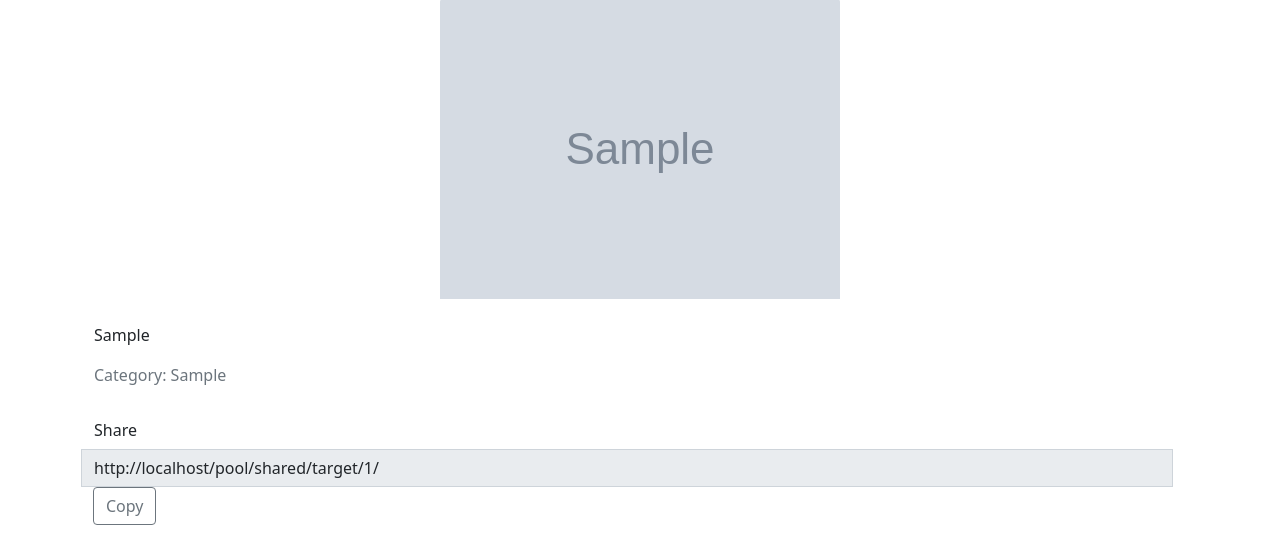
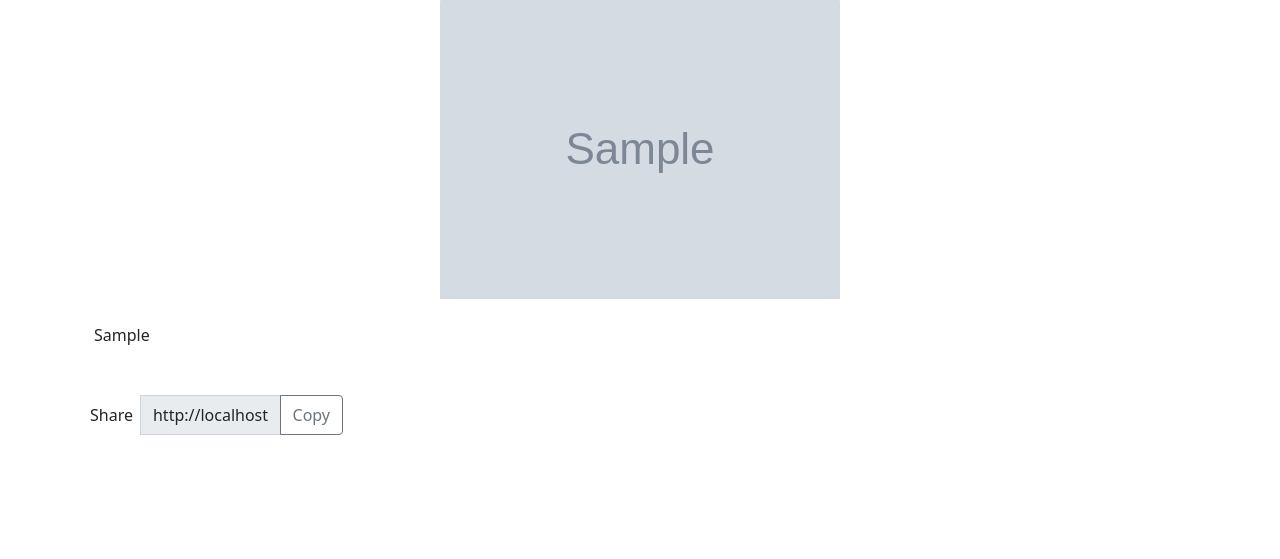
Before and after one commit to nykotar/rvme, a Django app: page /pool/shared/target/1/ in a window 1280 px wide. Shown: the part 241-800 px from the top of the page. Run offline with Django 3.2, Linux system fonts and the light colour scheme; tables that the repository leaves empty hold one stand-in row (values such as "Sample post"); grey boxes marked "Sample" are stand-in pictures; some libraries are stand-ins or nearby versions.

Commit message:
Fix share link button position

```diff
--- a/pool/templates/target_detail.html
+++ b/pool/templates/target_detail.html
@@ -32,11 +32,12 @@
       </div>
       <div class="container mt-4 mb-4">
         <p class="card-text">{{ target.pool_target.additional_feedback|default_if_none:""|urlize }}</p>
-        <p class="text-muted">Category: {{ target.pool_target.category|title }}</p>
-        <div class="input-group mt-4 mb-4 col-sm-4 float-right row">
-          <label class="col-form-label mr-2" for="share-link">Share</label>
-          <input type="text" id="share-link" class="form-control" value="{{request.scheme}}://{{request.META.HTTP_HOST}}{% url 'pool:shared_target_detail' target.target_uid %}" readonly>
-          <div class="input-group-append">
+      </div>
+      <div class="row justify-content-start">
+        <div class="col-3">
+          <div class="input-group mt-4 mb-4">
+            <label class="col-form-label p-2" for="share-link">Share</label>
+            <input type="text" id="share-link" aria-label="Share link" class="form-control" value="{{request.scheme}}://{{request.META.HTTP_HOST}}{% url 'pool:shared_target_detail' target.target_uid %}" readonly>
             <button class="btn btn-outline-secondary" type="button" data-clipboard-target="#share-link">Copy</button>
           </div>
         </div>
```
Also changed, not shown: pool/static/css/styles_main.css (line endings or trailing spaces).
